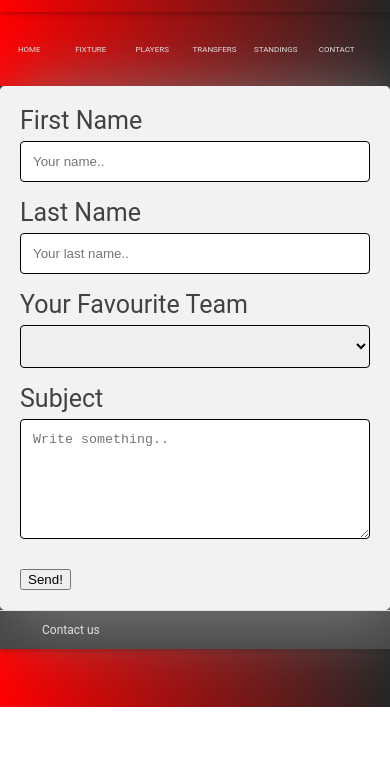
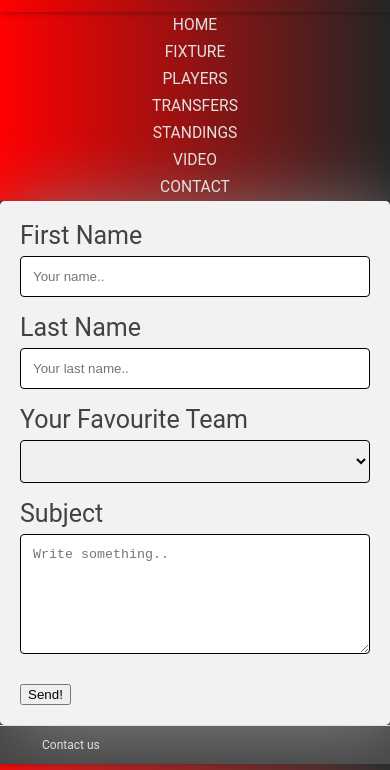
Before and after one commit to yalcinos/wmdd4820-Term1Project, a website: page survey.html in a window 390 px wide. Shown: the part 137-907 px from the top of the page. Before the commit the page ends 844 px from the top, so only its background shows below. Drawn offline with nearby package versions, Linux system fonts and the light colour scheme; no server answers.

Commit message:
Feat: Add contact us page to every navigation bar

```diff
--- a/gs.css
+++ b/gs.css
@@ -108,7 +108,7 @@ body, html {
   .nav__item {
     box-sizing: border-box;
     display: inline-block;
-    width: 15%;
+    width: 14%;
     text-align: center;
     line-height: 24px;
     padding: 24px;
@@ -356,10 +356,14 @@ p .gs-old-logo{
     .nav__item a{
       font-size: 8px;
       padding: 6px;
+      text-align: center;
+      font-size: 1.3em;
     }
     .nav__item{
-      padding-left: 2px;
-      padding-right: 2px;
+      padding: 1px;
+      display: block;
+      width: 100%;
+
     }
     .top-news__item{
       font-size: 13px;
--- a/survey.html
+++ b/survey.html
@@ -2,7 +2,7 @@
 <html>
 <head>
     <meta name="viewport" content="width=device-width, initial-scale=1.0">
-    <title>Galatasaray SK Fan Page</title>
+    <title>Contact Us</title>
     <meta charset="UTF-8">
     <link rel="stylesheet" href="gs.css">
     <script src="https://cdn.jsdelivr.net/npm/chart.js@2.8.0"></script>
@@ -26,7 +26,8 @@
               <li class="nav__item"><a href="players.html">Players</a></li>
               <li class="nav__item"><a href="transfers.html">Transfers</a></li>
               <li class="nav__item"><a href="standings.html">Standings</a></li>
-              <li class="nav__item"><a href="contact.html">Contact</a></li>
+              <li class="nav__item"><a href="videos.html">Video</a></li>
+              <li class="nav__item"><a href="survey.html">Contact</a></li>
 
         </nav>
 
@@ -59,7 +60,7 @@
           </section>
           <footer>
             <ul>
-              <li><a href="#">Contact us</a></li>
+              <li><a href="survey.html">Contact us</a></li>
             </ul>
           </footer>
         </main>
```
Also changed, not shown: fixture.html (+3 -2 lines), index.html (+2 -1 lines), players.html (+3 -3 lines), standings.html (+3 -2 lines), transfers.html (+2 -1 lines), videos.html (+2 -1 lines).
